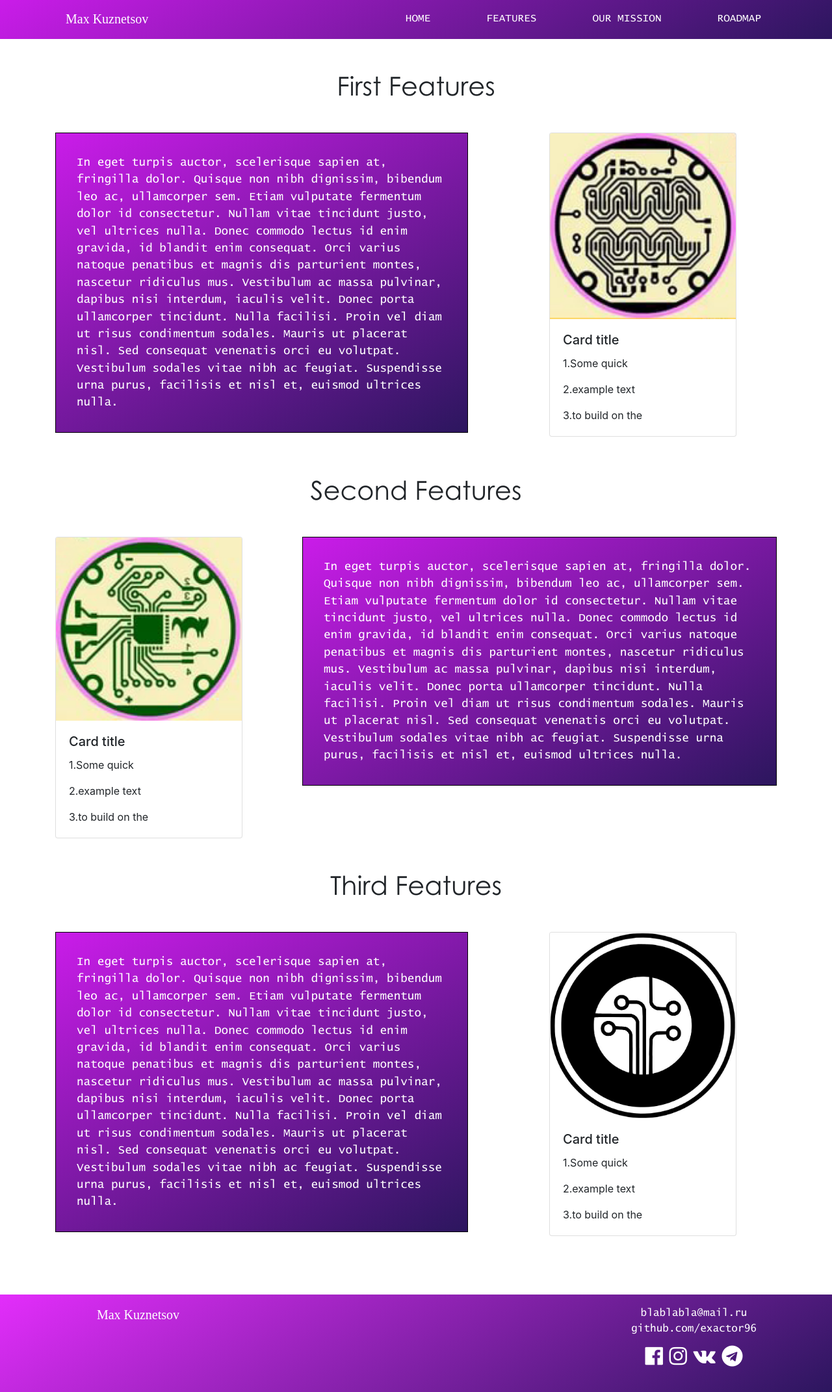
After one commit to Alex-Grigorovich/docker-parallel-website, a Flask app: page /features in a window 1280 px wide. The commit adds this page. Shown: the whole page at 65% size. Run offline with Flask 2, Linux system fonts and the light colour scheme; some libraries are stand-ins or nearby versions; some web fonts are replaced.

Commit message:
add features, add image for index, change image

```diff
--- a/main.py
+++ b/main.py
@@ -13,5 +13,15 @@ def index():
 def roadmap():
     return render_template('roadmap.html')
 
+@app.route('/features')
+def features():
+    return render_template('features.html')
+
+@app.route('/ourMission')
+def ourMission():
+    return render_template('ourMission.html')
+
+
+
 if __name__ == "__main__":
     app.run(debug=True)
--- /dev/null
+++ b/static/css/style_features.css
@@ -0,0 +1,114 @@
+@font-face {
+    font-family: 'CaptureitRUSBYLYAJKA';
+    src: url('../fonts/CaptureitRUSBYLYAJKA.woff') format('woff2'),
+        url('../fonts/CaptureitRUSBYLYAJKA.woffCaptureitRUSBYLYAJKA.woff2') format('woff');
+    font-weight: normal;
+    font-style: normal;
+}
+
+
+@font-face {
+    font-family: 'LucidaConsole';
+    src: url('../fonts/LucidaConsole.woff2') format('woff2'),
+        url('../fonts/LucidaConsole.woff') format('woff');
+    font-weight: normal;
+    font-style: normal;
+}
+
+
+@font-face {
+    font-family: 'CenturyGothic';
+    src: url('../fonts/CenturyGothic.woff2') format('woff2'),
+        url('../fonts/CenturyGothic.woff') format('woff');
+    font-weight: normal;
+    font-style: normal;
+}
+
+
+header .nav-item{
+    text-transform: uppercase;
+    margin-left: 70px;
+    color: #fff;
+}
+
+header{
+    height: 60px;
+    background: linear-gradient(150deg, #ca1ce9, #2c165e);
+}
+
+.navbar .navbar-brand{
+    color: #fff;
+    font-family: 'CaptureitRUSBYLYAJKA';
+    background: none;
+}
+
+.collapse .nav-item .nav-link{
+    color: #fff;
+    font-family: 'LucidaConsole';
+    background: none;
+}
+
+
+header .nav-item a::after{
+    content: '';
+    display: block;
+    width: 100%;
+    background-color: #ccc;
+    height: 1px;
+    transform: scale(0);
+    transition: all .3s;
+}
+
+header .nav-item a:hover::after{
+    transform: scale(1);
+    color: #fff;
+}
+
+
+
+.features-title{
+    margin-top: 3rem;
+    margin-bottom: 3rem;
+    font-family: 'CenturyGothic';
+    text-align: center;
+
+}
+
+.features-content{
+    font-family: 'LucidaConsole';
+    background: linear-gradient(150deg, #ca1ce9, #2c165e);
+    color: white;
+    border: 1px solid #000;
+    padding: 2rem;
+    font-size: 1.1rem;
+}
+
+.third-features{
+    margin-bottom: 5rem;
+}
+
+
+footer{
+    height: 150px;
+    background: linear-gradient(150deg, #e32dfb, #2c165e);
+    border-top:none;
+}
+
+.left-footer{
+    padding: 1rem;
+    color:#fff;
+    font-size:20px;
+    font-family: 'CaptureitRUSBYLYAJKA';
+}
+.right-footer{
+    padding: 1rem;
+    color:#fff;
+    font-family: 'LucidaConsole';
+}
+
+.github{
+    margin-top: 20px;
+}
+.social{
+    margin-top: 15px;
+}
--- /dev/null
+++ b/templates/features.html
@@ -0,0 +1,136 @@
+<!DOCTYPE html>
+<html lang="en">
+<head>
+    <meta charset="UTF-8">
+    <meta name="viewport" content="width=device-width, initial-scale=1.0">
+    <link rel="stylesheet" href="https://stackpath.bootstrapcdn.com/bootstrap/4.4.1/css/bootstrap.min.css" integrity="sha384-Vkoo8x4CGsO3+Hhxv8T/Q5PaXtkKtu6ug5TOeNV6gBiFeWPGFN9MuhOf23Q9Ifjh" crossorigin="anonymous">
+    <link rel="stylesheet" href="https://cdnjs.cloudflare.com/ajax/libs/font-awesome/4.7.0/css/font-awesome.min.css">
+    <link rel="stylesheet" href="../static/css/style_features.css">
+    <title>Document</title>
+</head>
+<body>
+
+    <header>
+        <div class="container header-bgi">
+            <nav class="navbar navbar-expand-lg navbar-light">
+              <a class="navbar-brand " href="/">Max Kuznetsov</a>
+              <div class="collapse navbar-collapse" id="navbarNav">
+                <ul class="navbar-nav ml-auto">
+                  <li class="nav-item">
+                    <a class="nav-link" href="/">Home</a>
+                  </li>
+                  <li class="nav-item">
+                    <a class="nav-link" href="/features">Features</a>
+                  </li>
+                  <li class="nav-item">
+                    <a class="nav-link" href="/ourMission">Our mission</a>
+                  </li>
+                  <li class="nav-item">
+                      <a class="nav-link" href="/roadmap">Roadmap</a>
+                    </li>
+
+                </ul>
+              </div>
+            </nav>
+          </div>
+        </header>
+
+        <div class="first-features">
+            <div class="container">
+              <div class="row">
+                   <div class="col-lg-12">
+                    <h1 class="features-title">First Features</h1>
+                   </div>
+                <div class="col-lg-7 main-local">
+                       <p class="features-content">In eget turpis auctor, scelerisque sapien at, fringilla dolor. Quisque non nibh dignissim, bibendum leo ac, ullamcorper sem. Etiam vulputate fermentum dolor id consectetur. Nullam vitae tincidunt justo, vel ultrices nulla. Donec commodo lectus id enim gravida, id blandit enim consequat. Orci varius natoque penatibus et magnis dis parturient montes, nascetur ridiculus mus. Vestibulum ac massa pulvinar, dapibus nisi interdum, iaculis velit. Donec porta ullamcorper tincidunt. Nulla facilisi. Proin vel diam ut risus condimentum sodales. Mauris ut placerat nisl. Sed consequat venenatis orci eu volutpat. Vestibulum sodales vitae nibh ac feugiat. Suspendisse urna purus, facilisis et nisl et, euismod ultrices nulla. </p>
+                      </div>
+                      <div class="col-lg-4 offset-lg-1">
+                          <div class="card first-features-card" style="width: 18rem;">
+                        <img src="../static/img/first-features.jpg" class="card-img-top" alt="First-features">
+                        <div class="card-body">
+                          <h5 class="card-title">Card title</h5>
+                          <p class="card-text">1.Some quick</p>
+                          <p class="card-text">2.example text</p>
+                          <p class="card-text">3.to build on the</p>
+                        </div>
+                      </div>
+                    </div>
+                    </div>
+                  </div>
+                </div>
+
+
+                <div class="second-features">
+                    <div class="container">
+                      <div class="row">
+                           <div class="col-lg-12">
+                            <h1 class="features-title">Second Features</h1>
+                           </div>
+                           <div class="col-lg-4">
+                            <div class="card first-features-card" style="width: 18rem;">
+                          <img src="../static/img/second-features.jpg" class="card-img-top" alt="First-features">
+                          <div class="card-body">
+                            <h5 class="card-title">Card title</h5>
+                            <p class="card-text">1.Some quick</p>
+                            <p class="card-text">2.example text</p>
+                            <p class="card-text">3.to build on the</p>
+                          </div>
+                        </div>
+                      </div>
+
+                        <div class="col-lg-8 main-local">
+                               <p class="features-content">In eget turpis auctor, scelerisque sapien at, fringilla dolor. Quisque non nibh dignissim, bibendum leo ac, ullamcorper sem. Etiam vulputate fermentum dolor id consectetur. Nullam vitae tincidunt justo, vel ultrices nulla. Donec commodo lectus id enim gravida, id blandit enim consequat. Orci varius natoque penatibus et magnis dis parturient montes, nascetur ridiculus mus. Vestibulum ac massa pulvinar, dapibus nisi interdum, iaculis velit. Donec porta ullamcorper tincidunt. Nulla facilisi. Proin vel diam ut risus condimentum sodales. Mauris ut placerat nisl. Sed consequat venenatis orci eu volutpat. Vestibulum sodales vitae nibh ac feugiat. Suspendisse urna purus, facilisis et nisl et, euismod ultrices nulla. </p>
+                              </div>
+
+
+                            </div>
+                          </div>
+                        </div>
+
+                        <div class="third-features">
+                            <div class="container">
+                              <div class="row">
+                                   <div class="col-lg-12">
+                                    <h1 class="features-title">Third Features</h1>
+                                   </div>
+                                <div class="col-lg-7 main-local">
+                                       <p class="features-content">In eget turpis auctor, scelerisque sapien at, fringilla dolor. Quisque non nibh dignissim, bibendum leo ac, ullamcorper sem. Etiam vulputate fermentum dolor id consectetur. Nullam vitae tincidunt justo, vel ultrices nulla. Donec commodo lectus id enim gravida, id blandit enim consequat. Orci varius natoque penatibus et magnis dis parturient montes, nascetur ridiculus mus. Vestibulum ac massa pulvinar, dapibus nisi interdum, iaculis velit. Donec porta ullamcorper tincidunt. Nulla facilisi. Proin vel diam ut risus condimentum sodales. Mauris ut placerat nisl. Sed consequat venenatis orci eu volutpat. Vestibulum sodales vitae nibh ac feugiat. Suspendisse urna purus, facilisis et nisl et, euismod ultrices nulla. </p>
+                                      </div>
+                                      <div class="col-lg-4 offset-lg-1">
+                                          <div class="card first-features-card" style="width: 18rem;">
+                                        <img src="../static/img/third-features.jpg" class="card-img-top" alt="First-features">
+                                        <div class="card-body">
+                                          <h5 class="card-title">Card title</h5>
+                                          <p class="card-text">1.Some quick</p>
+                                          <p class="card-text">2.example text</p>
+                                          <p class="card-text">3.to build on the</p>
+                                        </div>
+                                      </div>
+                                    </div>
+                                    </div>
+                                  </div>
+                                </div>
+
+
+                                <footer>
+                                    <div class="container footer-bg">
+                                      <div class="row">
+                                        <div class="col-lg-3 left-footer text-center">
+                                          <a>Max Kuznetsov</a>
+                                          </div>
+                                        <div class="col-lg-3 offset-lg-6 right-footer text-center">
+                                          <a>blablabla@mail.ru</a>
+                                            <a class="github">github.com/exactor96</a>
+                                            <div class="social">
+                                              <i class="fa fa-facebook-official fa-2x" aria-hidden="true"></i>
+                                              <i class="fa fa-instagram fa-2x" aria-hidden="true"></i>
+                                              <i class="fa fa-vk fa-2x" aria-hidden="true"></i>
+                                              <i class="fa fa-telegram fa-2x" aria-hidden="true"></i>
+                                            </div>
+                                          </div>
+                                      </div>
+                                    </div>
+                                    </footer>
+
+</body>
+</html>
--- a/templates/index.html
+++ b/templates/index.html
@@ -22,10 +22,10 @@
               <a class="nav-link" href="/">Home</a>
             </li>
             <li class="nav-item">
-              <a class="nav-link" href="#">Features</a>
+              <a class="nav-link" href="/features">Features</a>
             </li>
             <li class="nav-item">
-              <a class="nav-link" href="#">Our mission</a>
+              <a class="nav-link" href="/ourMission">Our mission</a>
             </li>
             <li class="nav-item">
                 <a class="nav-link" href="/roadmap">Roadmap</a>
--- a/templates/roadmap.html
+++ b/templates/roadmap.html
@@ -23,10 +23,10 @@
                 <a class="nav-link" href="/">Home</a>
               </li>
               <li class="nav-item">
-                <a class="nav-link" href="#">Features</a>
+                <a class="nav-link" href="/features">Features</a>
               </li>
               <li class="nav-item">
-                <a class="nav-link" href="#">Our mission</a>
+                <a class="nav-link" href="/ourMission">Our mission</a>
               </li>
               <li class="nav-item">
                   <a class="nav-link" href="/roadmap">Roadmap</a>
```
Also changed, not shown: static/css/style.css (+4 -6 lines), static/img/artificial-intelligence.gif (added), static/img/artificial-intelligence2.gif (added), static/img/connections.gif (added), static/img/first-features.jpg (added), static/img/giphy.gif (added), static/img/icon_virtual.gif (added), static/img/second-features.jpg (added), static/img/third-features.jpg (added), templates/ourMission.html (added), 1 other file.
